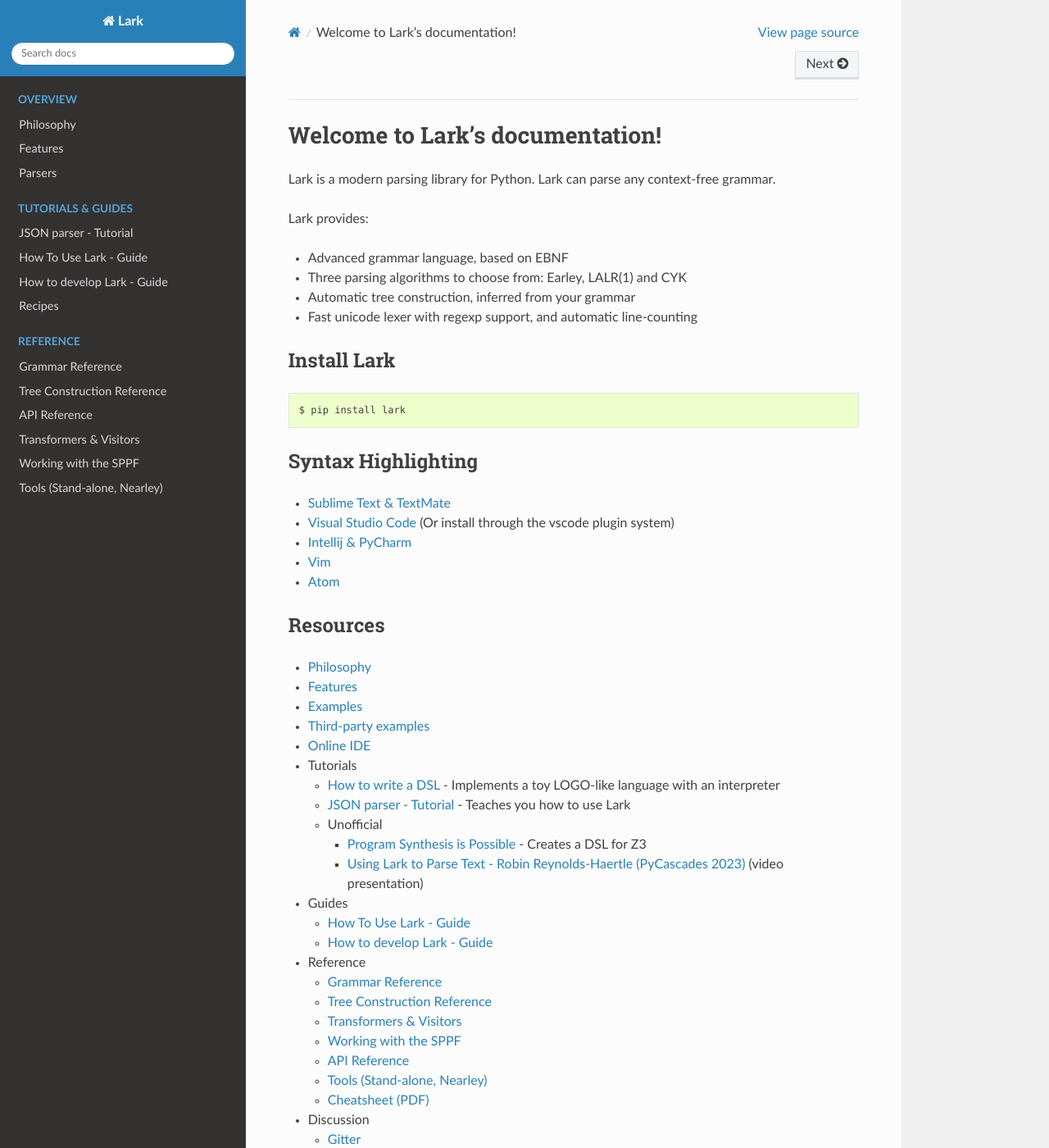
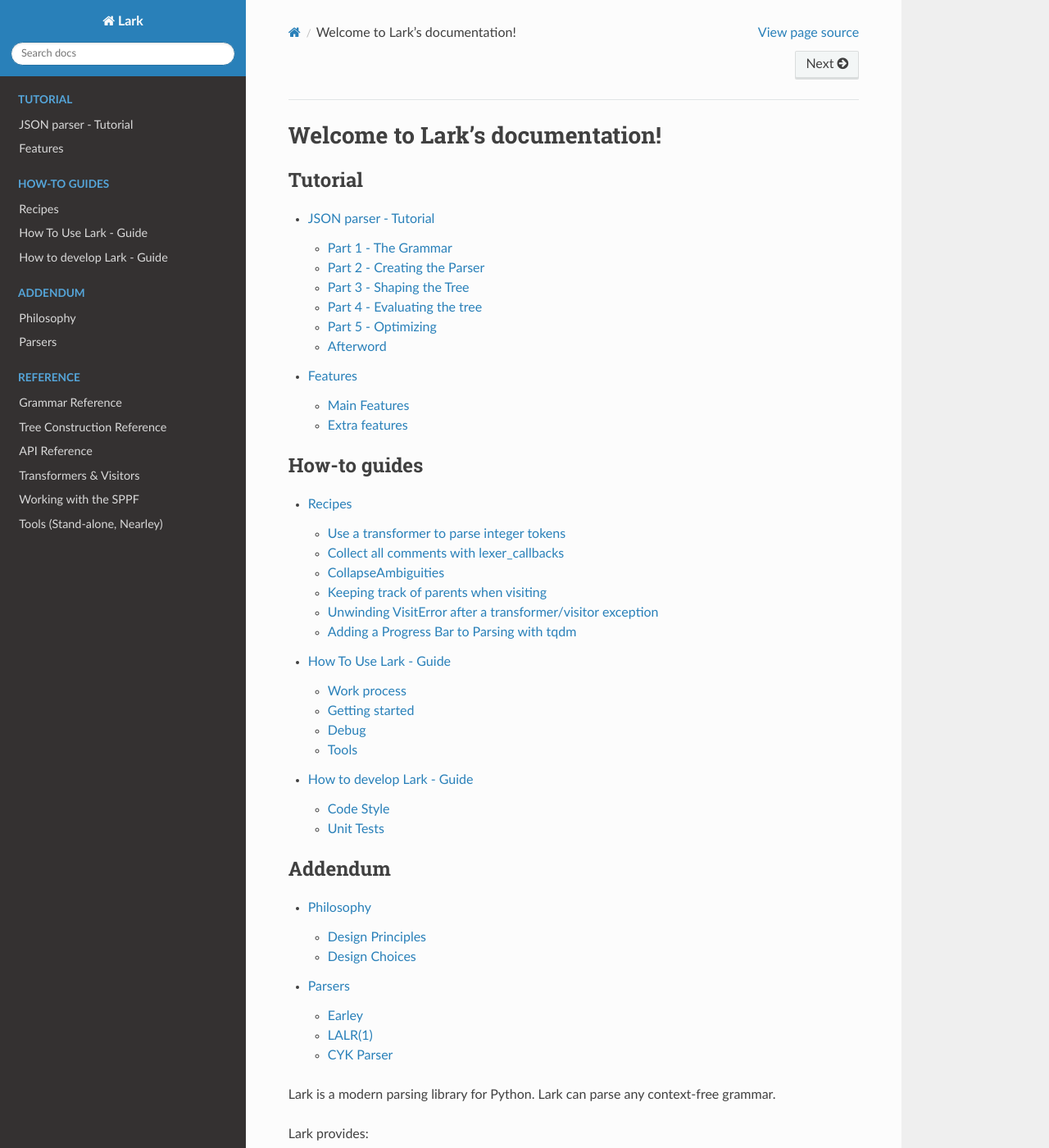
Before and after one commit to lark-parser/lark, a Sphinx documentation site: the page built from docs/index.rst, in a window 1280 px wide and 1400 px high. Shown: the whole window at 82% size. Built offline with Sphinx 7.4.7 and the Read the Docs theme 2.0.0, drawn with Linux system fonts in a browser that asks for light colours; pages that are not in the unit, such as notebooks, are missing from menus.

Commit message:
Doc part 1: Move topics into the right category
Based in the Diátaxis doc framework, we identified
tutorials, how-to guides/recipes, addednum, and
references.

This commit deals with moving the topics into the
"right" category.

Related to issue #1360

```diff
--- a/docs/index.rst
+++ b/docs/index.rst
@@ -8,23 +8,28 @@
 
 .. toctree::
    :maxdepth: 2
-   :caption: Overview
-   :hidden:
+   :caption: Tutorial
 
-   philosophy
+   json_tutorial
+   examples/index
    features
-   parsers
+
 
 .. toctree::
    :maxdepth: 2
-   :caption: Tutorials & Guides
-   :hidden:
+   :caption: How-to guides
 
-   json_tutorial
+   recipes
    how_to_use
    how_to_develop
-   recipes
-   examples/index
+
+
+.. toctree::
+   :maxdepth: 2
+   :caption: Addendum
+
+   philosophy
+   parsers
 
 
 .. toctree::
@@ -38,6 +43,7 @@
    visitors
    forest
    tools
+
 
 
 
```
